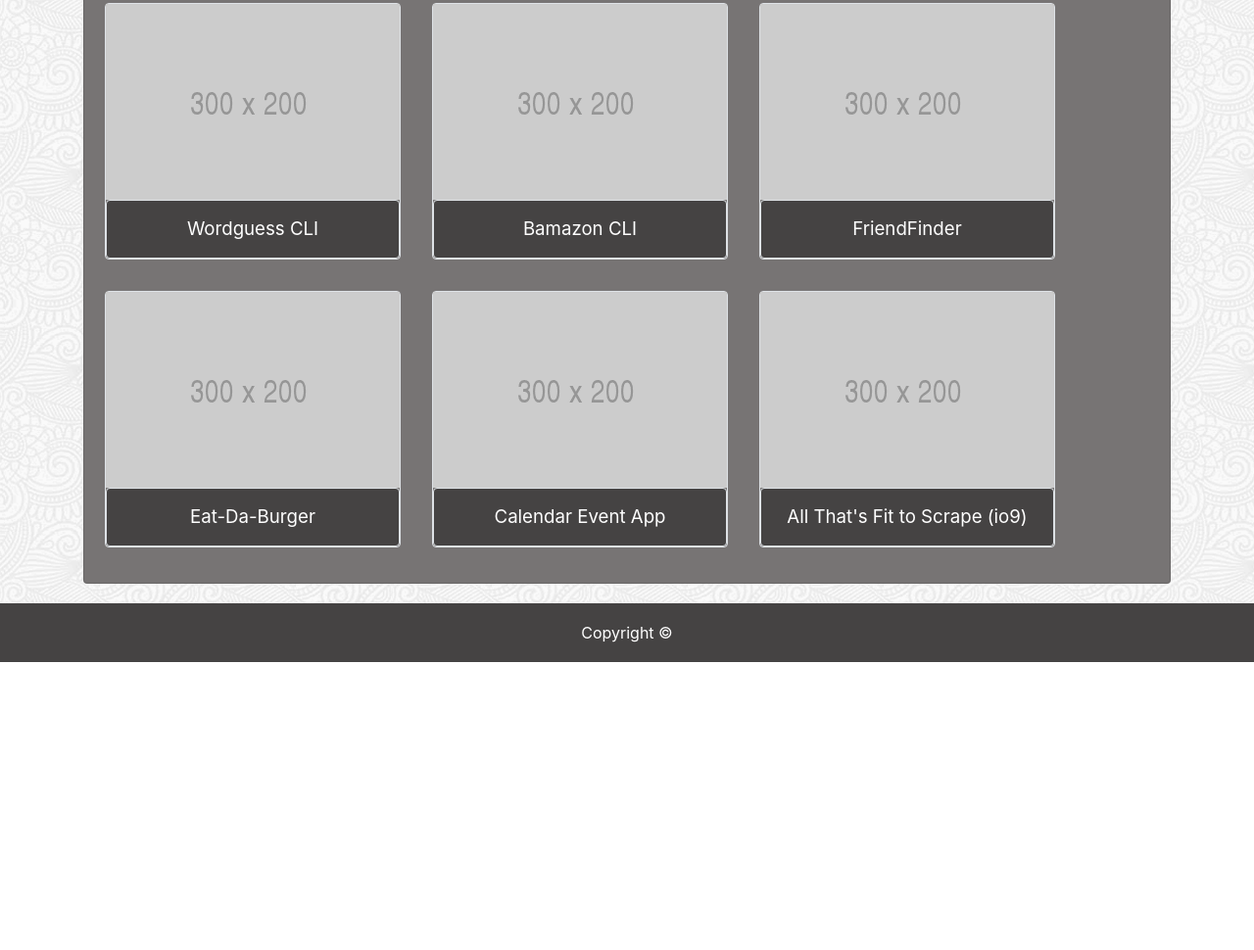
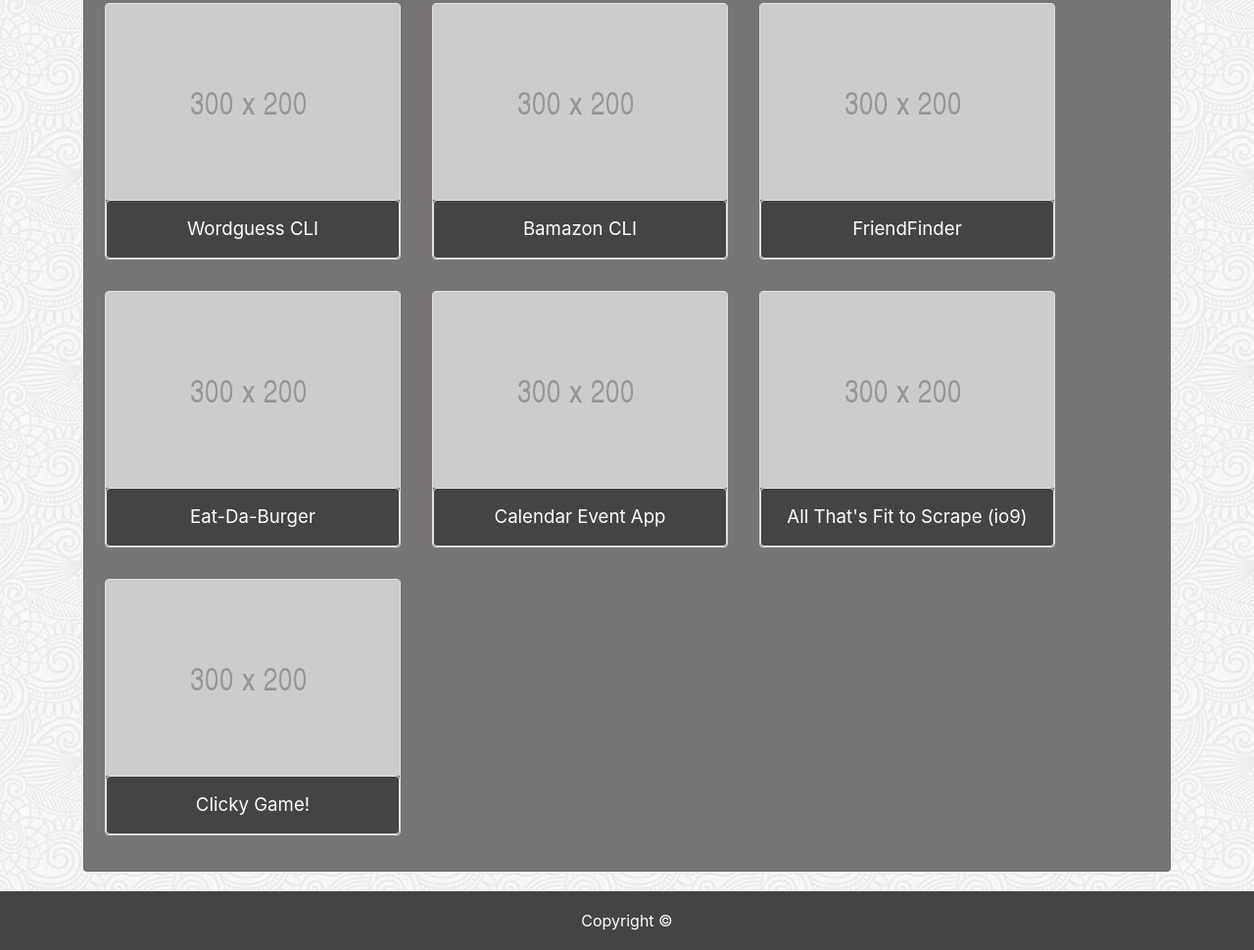
Before and after one commit to esalvatier/Bootstrap-Portfolio, a plain HTML site: page portfolio.html in a window 1280 px wide. Shown: the part 856-1826 px from the top of the page at 98% size. Before the commit the page ends 1532 px from the top, so only its background shows below. Drawn offline with nearby package versions, Linux system fonts and the light colour scheme.

Commit message:
homework clicky game added

```diff
--- a/portfolio.html
+++ b/portfolio.html
@@ -85,20 +85,24 @@
                   <div class="label border rounded">Bamazon CLI</div>
                 </a>
                 <a class="img-container border rounded" href="https://uwafriendfinder.herokuapp.com/">
-                  <img src="assets/images/300x200.png" class="img-fluid" alt="Bamazon CLI">
+                  <img src="assets/images/300x200.png" class="img-fluid" alt="Friend Finder">
                   <div class="label border rounded">FriendFinder</div>
                 </a>
                 <a class="img-container border rounded" href="https://mes-uwaburger.herokuapp.com/">
-                  <img src="assets/images/300x200.png" class="img-fluid" alt="Bamazon CLI">
+                  <img src="assets/images/300x200.png" class="img-fluid" alt="Eat Da Burger">
                   <div class="label border rounded">Eat-Da-Burger</div>
                 </a>
                 <a class="img-container border rounded" href="https://mdt-pcalendar.herokuapp.com/">
-                  <img src="assets/images/300x200.png" class="img-fluid" alt="Bamazon CLI">
+                  <img src="assets/images/300x200.png" class="img-fluid" alt="Calendar Event App">
                   <div class="label border rounded">Calendar Event App</div>
                 </a>
                 <a class="img-container border rounded" href="https://mes-mongoose-scraper.herokuapp.com/">
-                  <img src="assets/images/300x200.png" class="img-fluid" alt="Bamazon CLI">
+                  <img src="assets/images/300x200.png" class="img-fluid" alt="Webscraping">
                   <div class="label border rounded">All That's Fit to Scrape (io9)</div>
+                </a>
+                <a class="img-container border rounded" href="https://esalvatier.github.io/clickyGame/">
+                  <img src="assets/images/300x200.png" class="img-fluid" alt="Clicky Game">
+                  <div class="label border rounded">Clicky Game!</div>
                 </a>
               </div>
             </div>
```
